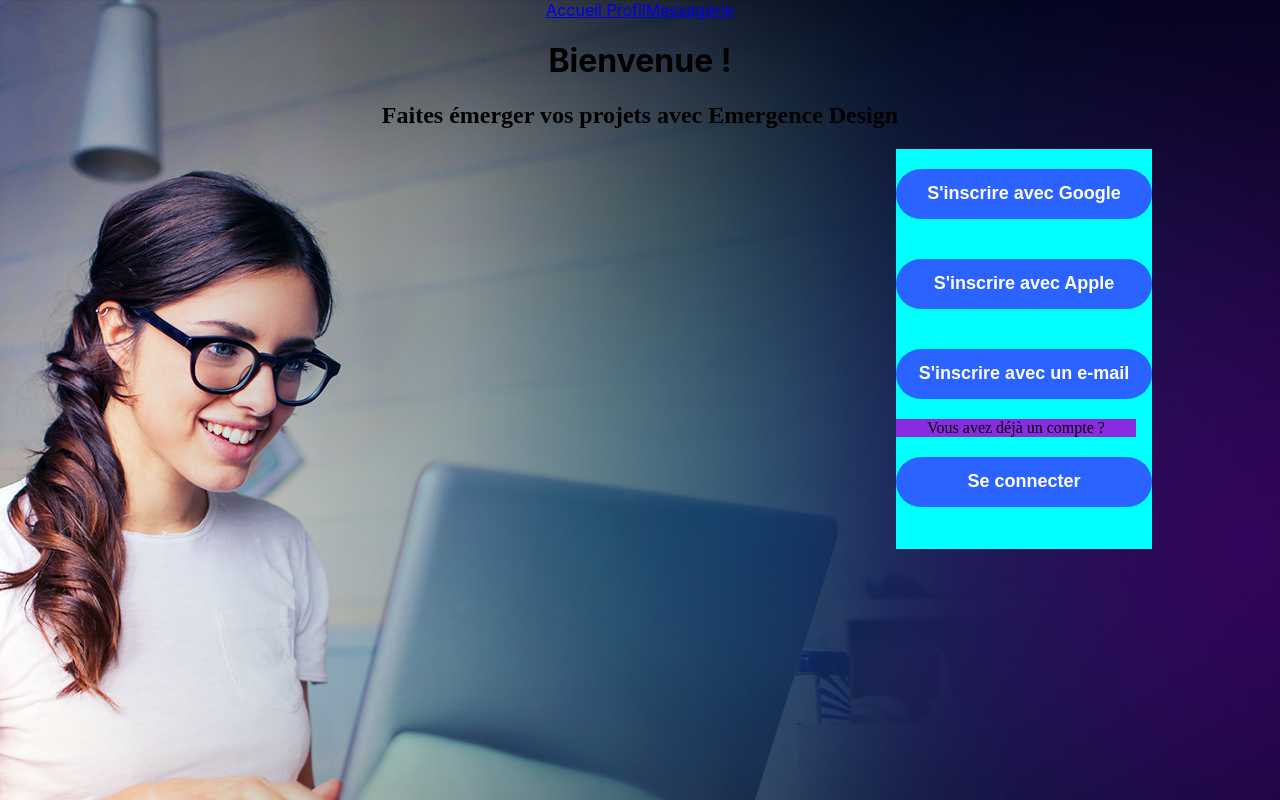
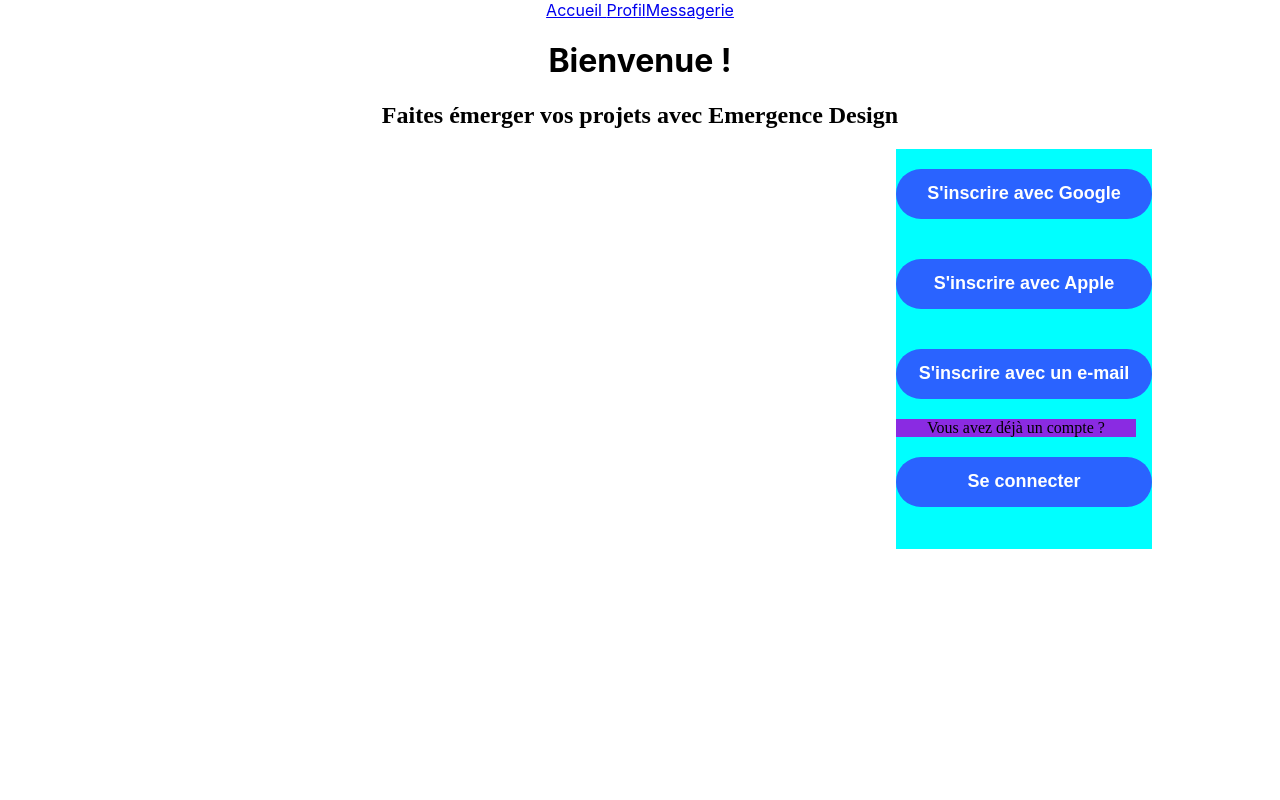
Before and after one commit to Svvmy/projet-emergence, a React (Create React App) app in the folder emergence/: page / in a window 1280 px wide. Built offline with nearby package versions, Linux system fonts and the light colour scheme.

Commit message:
auth css

```diff
--- a/emergence/src/components/Auth/Authentification.css
+++ b/emergence/src/components/Auth/Authentification.css
@@ -9,10 +9,6 @@
     height: 400px;
     float:right;
     background-color: aqua;
-}
-
-body{
-    background: url('./home1.png') ;
 }
 
 button{
```
